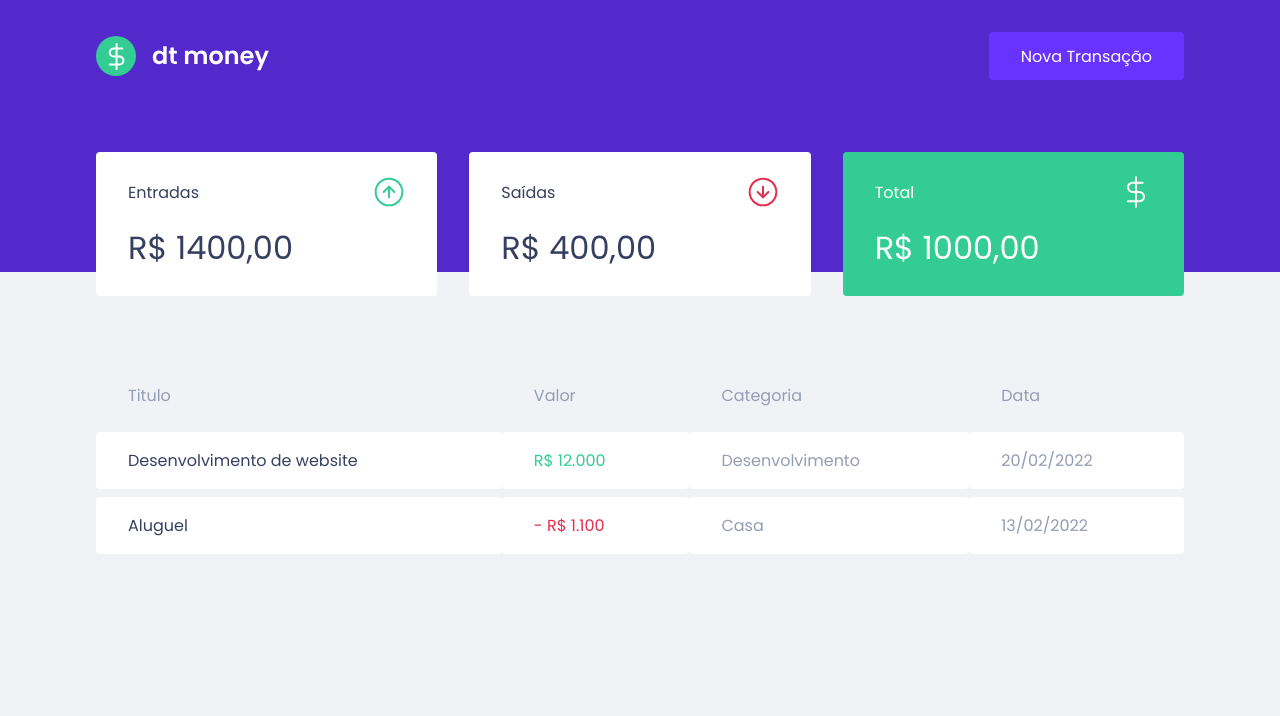
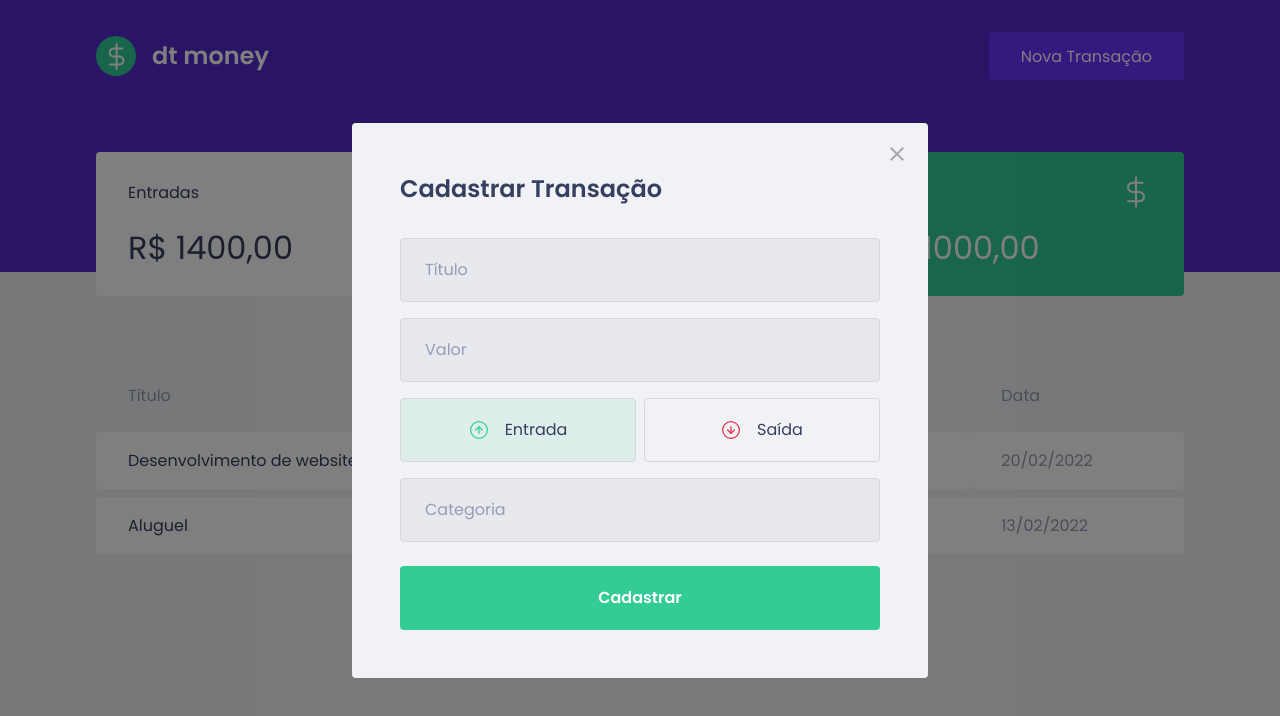
Before and after one commit to gutierry13/ReactDtMoney, a React (Create React App) app: page / in a window 1280 px wide. Both pictures are taken after a click on the button "Nova Transação". Shown: the top 716 px of the page. Built offline with nearby package versions, Linux system fonts and the light colour scheme; no server answers; what miragejs would draw is missing.

Commit message:
Styles finished

```diff
--- a/package.json
+++ b/package.json
@@ -3,8 +3,11 @@
   "version": "0.1.0",
   "private": true,
   "dependencies": {
+    "axios": "^1.4.0",
+    "polished": "^4.2.2",
     "react": "^18.2.0",
     "react-dom": "^18.2.0",
+    "react-modal": "^3.16.1",
     "react-scripts": "5.0.1",
     "styled-components": "^5.3.10",
     "web-vitals": "^2.1.4"
@@ -17,6 +20,7 @@
     "@types/node": "^16.18.25",
     "@types/react": "^18.2.0",
     "@types/react-dom": "^18.2.1",
+    "@types/react-modal": "^3.16.0",
     "@types/styled-components": "^5.1.26",
     "miragejs": "^0.1.47",
     "typescript": "^4.9.5"
--- a/src/App.tsx
+++ b/src/App.tsx
@@ -1,7 +1,10 @@
 import { Dashboard } from "./components/Dashboard";
 import { Header } from "./components/Header/Index";
 import {createServer} from 'miragejs'
+import Modal from 'react-modal'
 import { GlobalStyle } from "./styles/global";
+import { useState } from "react";
+import { NewTransactionModal } from "./components/NewTransactionModal";
 createServer({
   routes(){
     this.namespace = 'api'
@@ -20,11 +23,20 @@ createServer({
   }
 })
 export function App() {
+  Modal.setAppElement('#root')
+  const [transactionModalOpen,setTransactionModalOpen] = useState(false)
+  function handleOpenNewTransactionModal(){
+  setTransactionModalOpen(true)
+  }
+  function handleCloseNewTransactionModal(){
+  setTransactionModalOpen(false)
+  }
   return (
     <>
+      <Header onOpenNewTransactionModal={handleOpenNewTransactionModal}/>
+      <Dashboard/>
+      <NewTransactionModal isOpen={transactionModalOpen} onRequestClose={handleCloseNewTransactionModal}/>
       <GlobalStyle/>
-      <Header/>
-      <Dashboard/>
     </>
   );
 }
--- a/src/components/Header/Index.tsx
+++ b/src/components/Header/Index.tsx
@@ -1,12 +1,17 @@
 import logoImg from '../../assets/logo.svg'
 import { Container, Content } from './styles'
-export const Header = () => {
+interface HeaderProps{
+  onOpenNewTransactionModal: () => void
+}
+export const Header = ({onOpenNewTransactionModal}:HeaderProps) => {
+
   return (
-    <Container>
-      <Content>
-      <img src={logoImg} alt="dt-money" />
-      <button>Nova Transação</button>
-      </Content>
-    </Container>
+  <Container>
+    <Content>
+    <img src={logoImg} alt="dt-money" />
+    <button onClick={onOpenNewTransactionModal}>Nova Transação</button>
+
+    </Content>
+  </Container>
   )
 }
--- /dev/null
+++ b/src/components/NewTransactionModal/index.tsx
@@ -0,0 +1,64 @@
+import Modal from 'react-modal'
+import { Container ,TransactionTypeContainer, RadioBox} from './styles';
+import closeImg from '../../assets/close.svg'
+import incomeImg from '../../assets/income.svg'
+import outcomeImg from '../../assets/outcome.svg'
+import { useState } from 'react';
+interface NewTransactionModalProps{
+  isOpen: boolean;
+  onRequestClose: () => void;
+}
+export const NewTransactionModal = ({isOpen,onRequestClose}:NewTransactionModalProps) => {
+  const [type,setType] = useState('deposit')
+  return (
+    <Modal
+    isOpen={isOpen}
+    onRequestClose={onRequestClose}
+    overlayClassName='react-modal-overlay'
+    className='react-modal-content'
+    >
+      <button
+       type='button'
+       onClick={onRequestClose}
+       className='react-modal-close'
+       >
+        <img src={closeImg} alt="Fechar modal" />
+      </button>
+      <Container>
+      <h2>
+        Cadastrar Transação
+      </h2>
+      <input  placeholder='Título'/>
+      <input type="number" placeholder='Valor'/>
+      <TransactionTypeContainer>
+      <RadioBox
+      type='button'
+      isActive={type === 'deposit'}
+      activeColor='green'
+      onClick={()=>{
+        setType('deposit')
+      }}
+      >
+        <img src={incomeImg} alt="Entrada" />
+        <span>Entrada</span>
+      </RadioBox>
+      <RadioBox
+      type='button'
+      isActive={type === 'withdraw'}
+      activeColor='red'
+      onClick={()=>{
+        setType('withdraw')
+      }}
+      >
+        <img src={outcomeImg} alt="Saida" />
+        <span>Saída</span>
+      </RadioBox>
+      </TransactionTypeContainer>
+      <input  placeholder='Categoria'/>
+      <button type="submit">
+        Cadastrar
+      </button>
+      </Container>
+    </Modal>
+  )
+}
--- /dev/null
+++ b/src/components/NewTransactionModal/styles.ts
@@ -0,0 +1,84 @@
+import styled from "styled-components";
+import { darken,transparentize } from "polished";
+
+export const Container = styled.form`
+  h2{
+    color: var(--text-title);
+    font-size: 1.5rem;
+    margin-bottom: 2rem;
+  }
+  input{
+    width: 100%;
+    padding: 0 1.5rem;
+    height: 4rem;
+    border-radius: 0.25rem;
+    background-color: #e7e9ee;
+    border: 1px solid #d7d7d7;
+    font-weight: 400;
+    font-size: 1rem;
+    &::placeholder{
+      color: var(--text-body);
+
+    }
+    & + input{
+      margin-top: 1rem;
+    }
+  }
+  button[type="submit"]{
+      width: 100%;
+      padding: 0 1.5rem;
+      height: 4rem;
+      background-color: var(--green);
+      color: #fff;
+      border: 0;
+      border-radius: 0.25rem;
+      font-size: 1rem;
+      transition: filter 0.3s;
+      margin-top: 1.5rem;
+      font-weight: 600;
+      &:hover{
+        filter: brightness(0.9);
+      }
+    }
+`
+export const TransactionTypeContainer = styled.div`
+  margin: 1rem 0;
+  display: grid;
+  grid-template-columns: repeat(2,1fr);
+  gap: 0.5rem;
+
+
+`
+interface RadioBoxProps{
+  isActive: boolean;
+  activeColor: 'green' | 'red';
+}
+const colors = {
+  green : '#33cc95',
+  red : '#e52e4d'
+}
+export const RadioBox = styled.button<RadioBoxProps>`
+   height: 4rem;
+    border: 1px solid #d7d7d7;
+    border-radius: 0.25rem;
+    background: ${(props)=>props.isActive
+    ? transparentize(0.9,colors[props.activeColor])
+    : 'transparent'};
+    display: flex;
+    align-items: center;
+    justify-content: center;
+    transition: border-color .2s;
+    &:hover{
+      border-color: ${darken(0.1,'#d7d7d7')};
+    }
+    img{
+      width: 20px;
+      height: 20px;
+    }
+    span{
+      display: inline-block;
+      margin-left: 1rem;
+      font-size: 1rem;
+      color: var(--text-title);
+    }
+`
--- a/src/components/TransactionsTable/index.tsx
+++ b/src/components/TransactionsTable/index.tsx
@@ -1,9 +1,11 @@
 import { useEffect } from "react"
 import { Container } from "./style"
+import { api } from "../../services/api"
 
 export const TransactionsTable = () => {
   useEffect(()=>{
-    fetch('https://localhost:3000/api/transactions').then(response => response.json()).then(transactions => console.log(transactions))
+    api.get('transactions')
+    .then(response => console.log(response.data))
   },[])
   return (
     <Container>
--- /dev/null
+++ b/src/services/api.ts
@@ -0,0 +1,5 @@
+import axios from "axios";
+export const api = axios.create({
+  baseURL: 'https://localhost:3000/api',
+
+})
--- a/src/styles/global.ts
+++ b/src/styles/global.ts
@@ -42,5 +42,35 @@ button{
   opacity: .6;
   cursor: not-allowed;
 }
+.react-modal-overlay{
+  background: rgba(0,0,0,0.5);
+  position: fixed;
+  top: 0;
+  bottom: 0;
+  left: 0;
+  right: 0;
 
+  display: flex;
+  align-items: center;
+  justify-content: center;
+}
+.react-modal-content{
+  width: 100%;
+  max-width: 576px;
+  background-color: var(--background);
+  padding: 3rem;
+  position: relative;
+  border-radius: 0.25rem;
+}
+.react-modal-close{
+    position: absolute;
+    right: 1.5rem;
+    top: 1.5rem;
+    border: 0;
+    background: transparent;
+    transition: filter 0.3s;
+    &:hover{
+      filter: brightness(0.8);
+    }
+  }
 `
```
Also changed, not shown: 1 other file (tests, documents, lock files or other folders).
